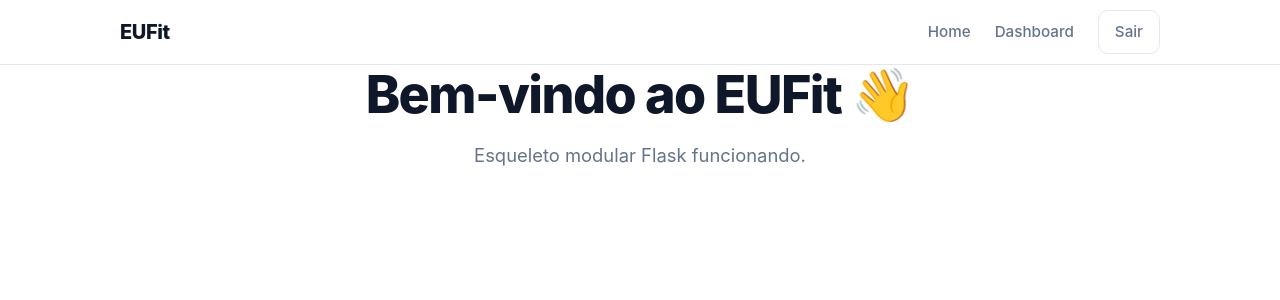
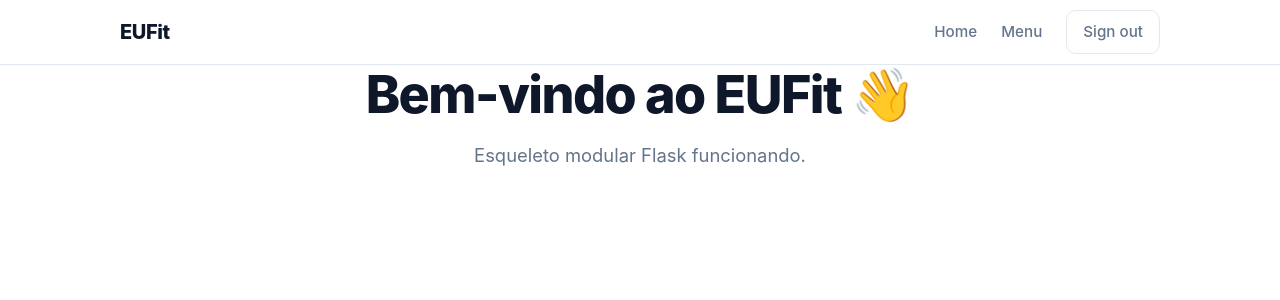
Before and after one commit to jurandir007/eufit, a Flask app: page /sobre in a window 1280 px wide. Shown: the top 300 px of the page. Run offline with Flask 3, Linux system fonts and the light colour scheme; the visitor is signed in with stand-in values (Sample User, id 1).

Commit message:
refactor(routes): redirect root to login + English header

```diff
--- a/app/routers/main/routes.py
+++ b/app/routers/main/routes.py
@@ -6,9 +6,6 @@ from app.routers.main import main_bp
 
 @main_bp.route("/")
 def index():
-    """Raiz do site: manda pro login (se deslogado) ou dashboard (se logado)."""
-    if current_user.is_authenticated:
-        return redirect(url_for("dashboard.home"))
     return redirect(url_for("auth.login"))
 
 
--- a/app/templates/base.html
+++ b/app/templates/base.html
@@ -17,11 +17,11 @@
       <nav class="nav">
         <a href="{{ url_for('main.index') }}">Home</a>
         {% if current_user.is_authenticated %}
-          <a href="{{ url_for('dashboard.home') }}">Dashboard</a>
-          <a class="btn btn-ghost" href="{{ url_for('auth.logout') }}">Sair</a>
-        {% else %}
-<a href="{{ url_for('auth.login') }}">Entrar</a>
-        {% endif %}
+  <a href="{{ url_for('dashboard.home') }}">Menu</a>
+  <a class="btn btn-ghost" href="{{ url_for('auth.logout') }}">Sign out</a>
+{% else %}
+  <a href="{{ url_for('auth.google_login') }}">Sign in</a>
+{% endif %}
       </nav>
     </div>
   </header>
```
Also changed, not shown: app/templates/layouts/menu.html (+11 -0 lines).
